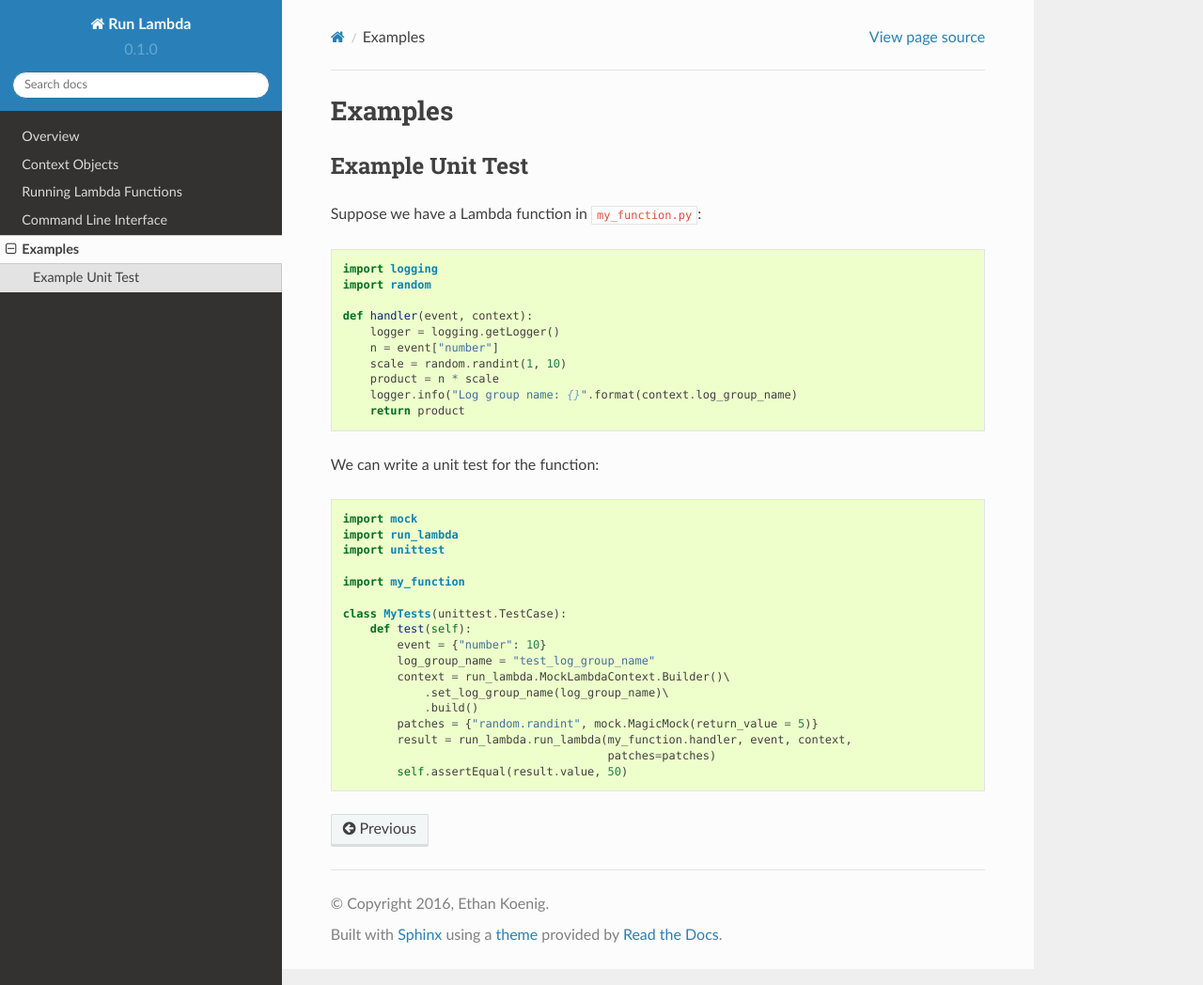
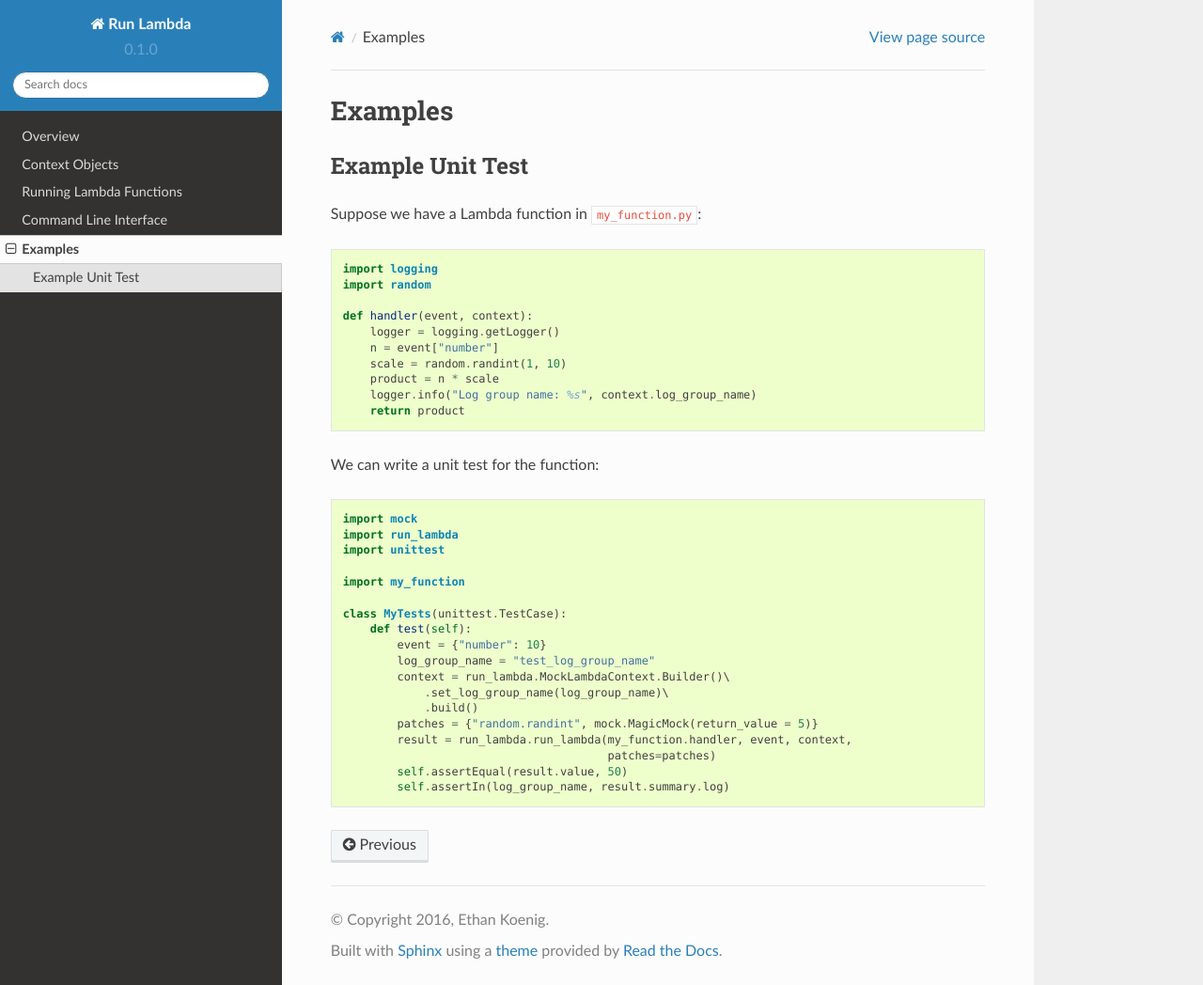
Before and after one commit to ethantkoenig/run_lambda, a Sphinx documentation site: the page built from docs/examples.rst, in a window 1280 px wide and 1048 px high. Shown: the whole window at 94% size. Built offline with Sphinx 7.4.7 and the Read the Docs theme 2.0.0, drawn with Linux system fonts in a browser that asks for light colours.

Commit message:
Docs updates

```diff
--- a/docs/examples.rst
+++ b/docs/examples.rst
@@ -16,7 +16,7 @@ Suppose we have a Lambda function in ``my_function.py``::
         n = event["number"]
         scale = random.randint(1, 10)
         product = n * scale
-        logger.info("Log group name: {}".format(context.log_group_name)
+        logger.info("Log group name: %s", context.log_group_name)
         return product
 
 
@@ -39,3 +39,4 @@ We can write a unit test for the function::
             result = run_lambda.run_lambda(my_function.handler, event, context,
                                            patches=patches)
             self.assertEqual(result.value, 50)
+            self.assertIn(log_group_name, result.summary.log)
```
